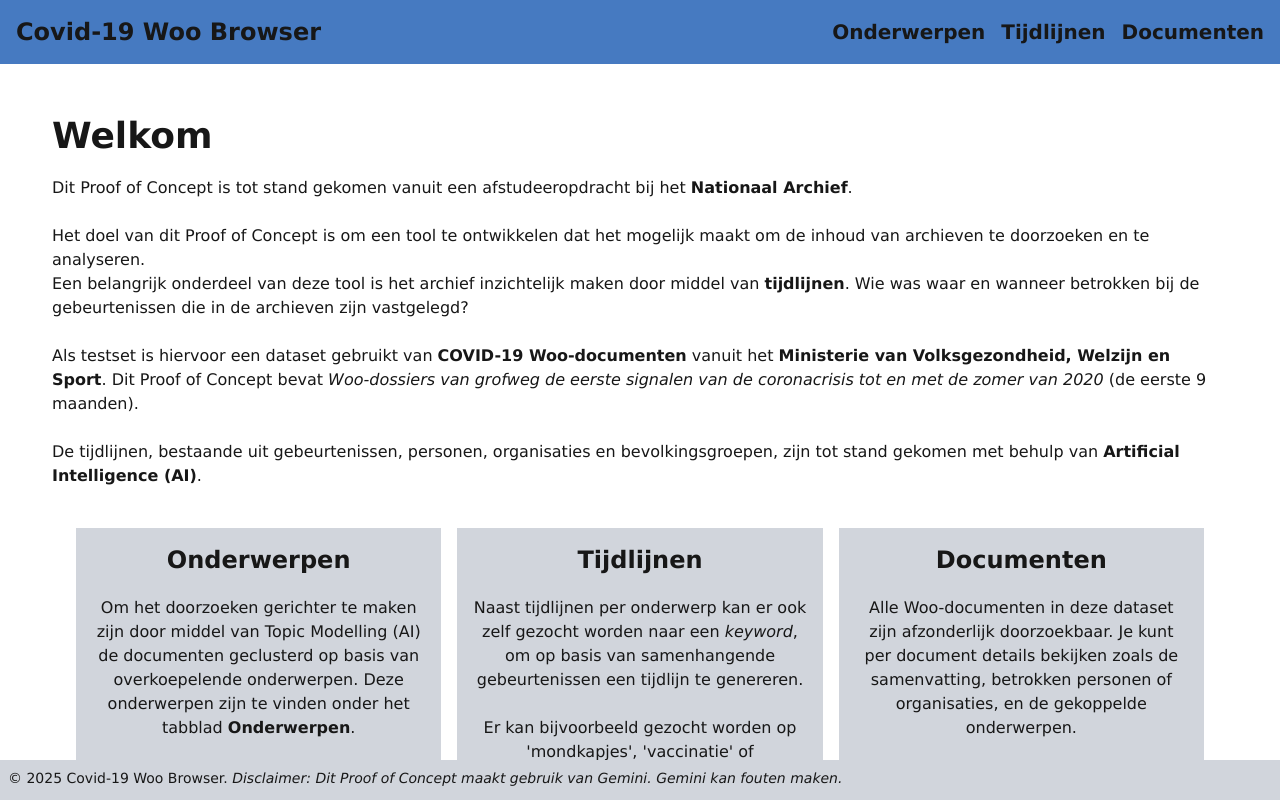
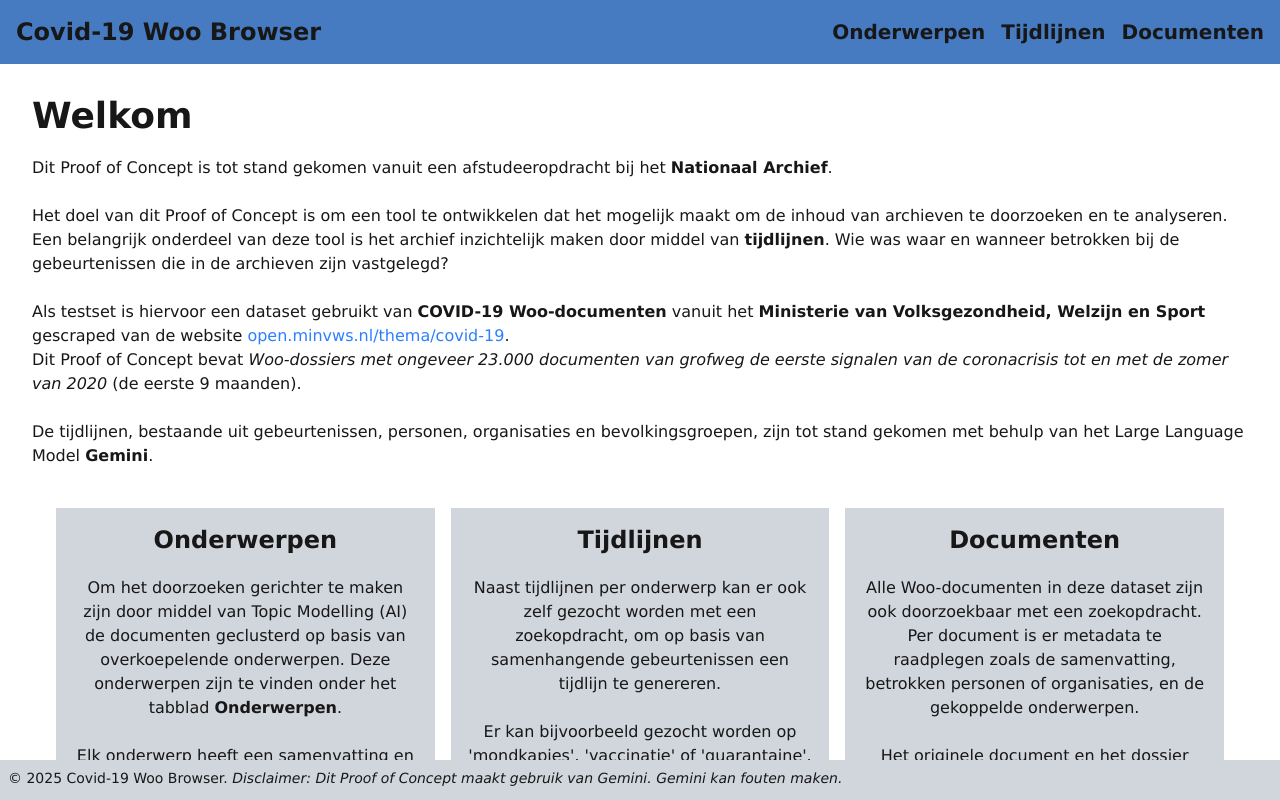
Before and after one commit to nenamagdalenaa/NA-tijdlijn-poc, a Next.js app in the folder front-end/: page / in a window 1280 px wide. Built offline with nearby package versions, Linux system fonts and the light colour scheme.

Commit message:
update: home page

```diff
--- a/front-end/src/app/page.tsx
+++ b/front-end/src/app/page.tsx
@@ -2,7 +2,7 @@ import React from "react";
 
 export default function Home() {
   return (
-    <div className="m-6 p-7">
+    <div className="m-6 p-2">
       <div>
         <h1 className="text-4xl font-bold mb-5">Welkom</h1>
         <p>
@@ -18,16 +18,23 @@ export default function Home() {
           <br /><br />
           Als testset is hiervoor een dataset gebruikt van{" "}
           <span className="font-bold">COVID-19 Woo-documenten</span> vanuit het{" "}
-          <span className="font-bold">Ministerie van Volksgezondheid, Welzijn en Sport</span>.
-          Dit Proof of Concept bevat{" "}
+          <span className="font-bold">Ministerie van Volksgezondheid, Welzijn en Sport
+          </span> gescraped van de website{" "}
+          <a href="https://open.minvws.nl/thema/covid-19"
+            target="_blank"
+            rel="noopener noreferrer"
+            className="text-blue-500 hover:underline">
+            open.minvws.nl/thema/covid-19
+          </a>.
+          <br />Dit Proof of Concept bevat{" "}
           <span className="italic">
-            Woo-dossiers van grofweg de eerste signalen van de coronacrisis tot en met de zomer van 2020
+            Woo-dossiers met ongeveer 23.000 documenten van grofweg de eerste signalen van de coronacrisis tot en met de zomer van 2020
           </span>{" "}
           (de eerste 9 maanden).
           <br /><br />
           De tijdlijnen, bestaande uit gebeurtenissen, personen, organisaties en bevolkingsgroepen,
-          zijn tot stand gekomen met behulp van{" "}
-          <span className="font-bold">Artificial Intelligence (AI)</span>.
+          zijn tot stand gekomen met behulp van het Large Language Model{" "}
+          <span className="font-bold">Gemini</span>.
         </p>
       </div>
 
@@ -50,11 +57,11 @@ export default function Home() {
         <a href="/timelines" className="col-span-1 text-center bg-gray-300 p-4 hover:bg-gray-400 transition">
           <h1 className="text-2xl font-bold mb-5">Tijdlijnen</h1>
           <p>
-            Naast tijdlijnen per onderwerp kan er ook zelf gezocht worden naar een <span className="italic">keyword</span>,
+            Naast tijdlijnen per onderwerp kan er ook zelf gezocht worden met een zoekopdracht,
             om op basis van samenhangende gebeurtenissen een tijdlijn te genereren.
             <br /><br />
             Er kan bijvoorbeeld gezocht worden op 'mondkapjes', 'vaccinatie' of 'quarantaine'.
-            Gebeurtenissen uit de documenten die het keyword bevatten worden vervolgens verzameld en chronologisch weergegeven.
+            Gebeurtenissen uit de documenten die overeenkomen met de zoekoprdacht worden vervolgens verzameld en chronologisch weergegeven.
             <br /><br />
             Ook hier zijn filteropties beschikbaar om het doorzoeken te vergemakkelijken.
           </p>
@@ -64,10 +71,10 @@ export default function Home() {
         <a href="/documents" className="col-span-1 text-center bg-gray-300 p-4 hover:bg-gray-400 transition">
           <h1 className="text-2xl font-bold mb-5">Documenten</h1>
           <p>
-            Alle Woo-documenten in deze dataset zijn afzonderlijk doorzoekbaar.
-            Je kunt per document details bekijken zoals de samenvatting, betrokken personen of organisaties, en de gekoppelde onderwerpen.
+            Alle Woo-documenten in deze dataset zijn ook doorzoekbaar met een zoekopdracht.
+            Per document is er metadata te raadplegen zoals de samenvatting, betrokken personen of organisaties, en de gekoppelde onderwerpen.
             <br /><br />
-            Elk document is gelinkt aan een dossier en bevat eventueel een tijdlijn van gebeurtenissen die daaruit zijn afgeleid.
+            Het originele document en het dossier waar het document deel van uitmaakt zijn ook te raadplegen.
           </p>
         </a>
       </div>
```
